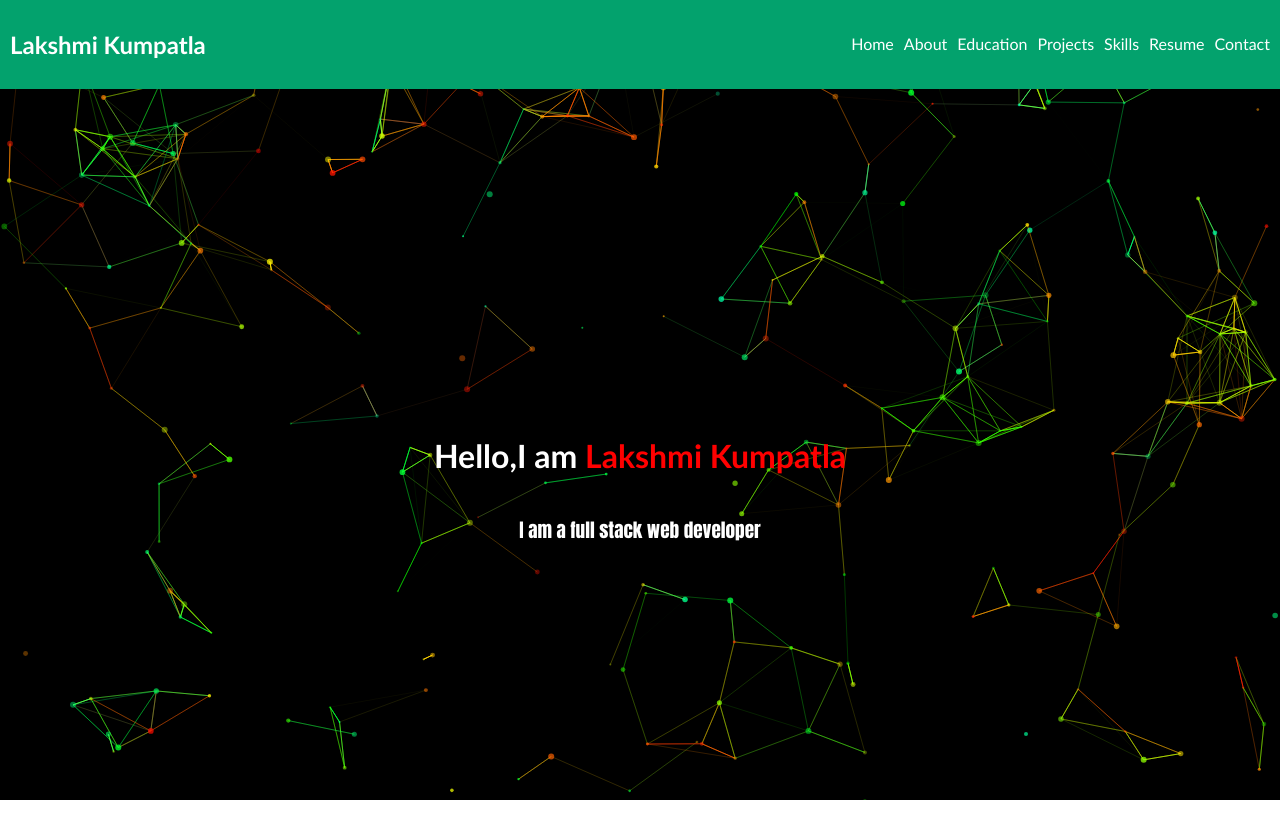
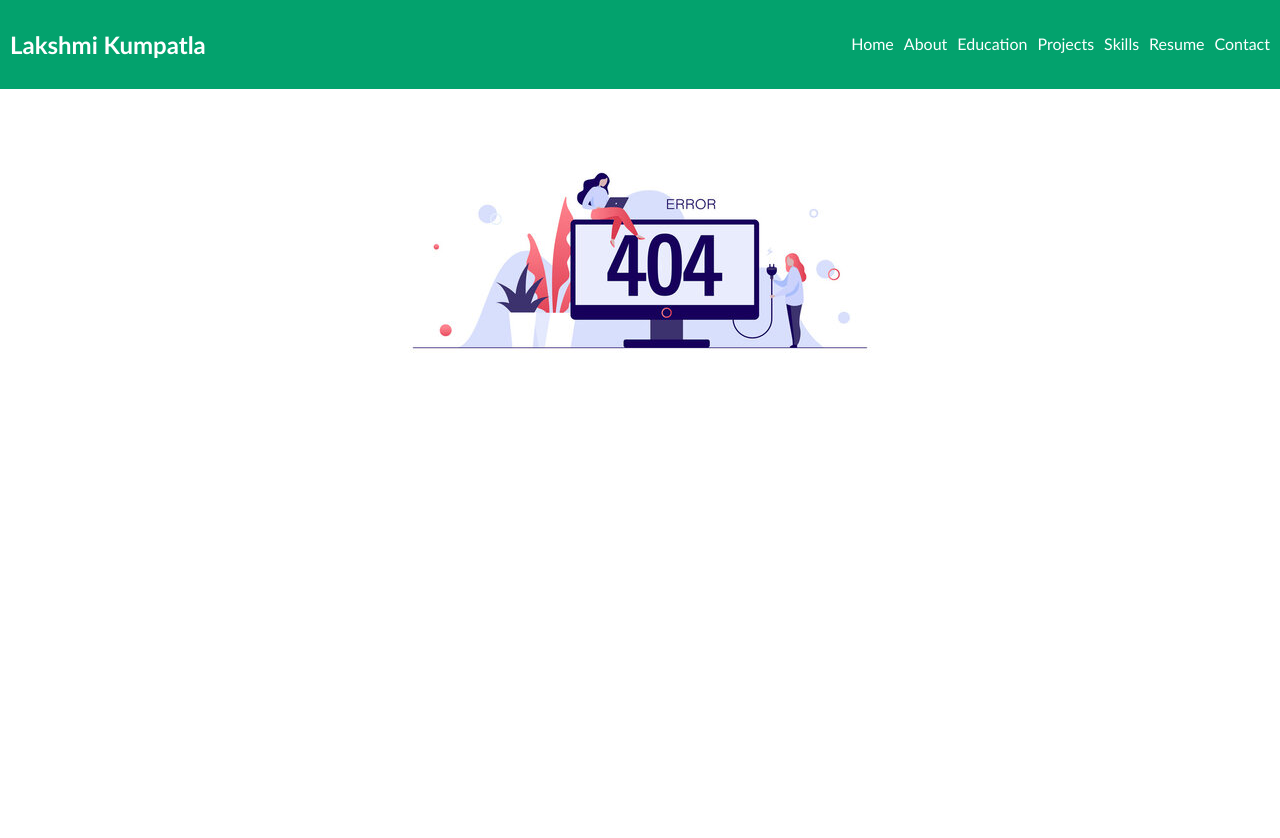
Before and after one commit to 21H41A0529/my-personal-portfolio, a React (Create React App) app: page / in a window 1280 px wide. Shown: the top 838 px of the page. After the commit the page ends 800 px from the top, so only its background shows below. Built offline with nearby package versions, Linux system fonts and the light colour scheme.

Commit message:
fifth commit

```diff
--- a/src/App.js
+++ b/src/App.js
@@ -14,7 +14,7 @@ const App = () => (
   <BrowserRouter>
   <Header/>
   <Switch>
-    <Route exact path="/" component={Home}/>
+    <Route exact path="/my-personal-portfolio" component={Home}/>
     <Route exact path="/about" component={About}/>
     <Route exact path="/education" component={Education}/>
     <Route exact path="/projects" component={Projects}/>
--- a/src/components/Header/index.js
+++ b/src/components/Header/index.js
@@ -9,7 +9,7 @@ const Header=()=> (
     <ul className='sections'>
 
         <li>
-            <Link to="/" className="element">
+            <Link to="/my-personal-portfolio" className="element">
             Home
             </Link>
         </li>
--- a/src/components/projectDetails/details.js
+++ b/src/components/projectDetails/details.js
@@ -36,7 +36,7 @@ const projects=[
         category:"REACT",
         imageName:"portfolioImage",
         imageUrl:portfolioImage,
-        demoLink:" https://21h41a0529.github.io/todo-app/",
+        demoLink:"https://21h41a0529.github.io/my-personal-portfolio",
         githubLink:"https://github.com/21H41A0529/my-personal-portfolio",
         technologies:"React,Css"
     }
```
